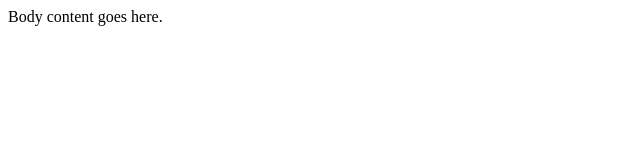
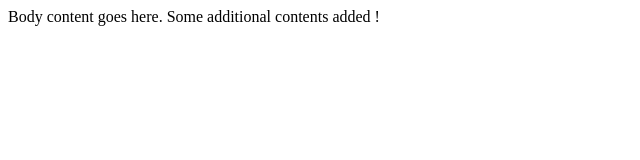
Before and after one commit to suresh1303/test, a plain HTML site: page index.html in a window 1280 px wide. Shown: the whole page, without its empty margins (0-640 px from the left). Drawn offline with Linux system fonts and the light colour scheme.

Commit message:
Third commit

```diff
--- a/index.html
+++ b/index.html
@@ -3,6 +3,6 @@
 <head>
 </head>
 <body>
-Body content goes here.
+Body content goes here. Some additional contents added !
 </body>
 </html>
```
